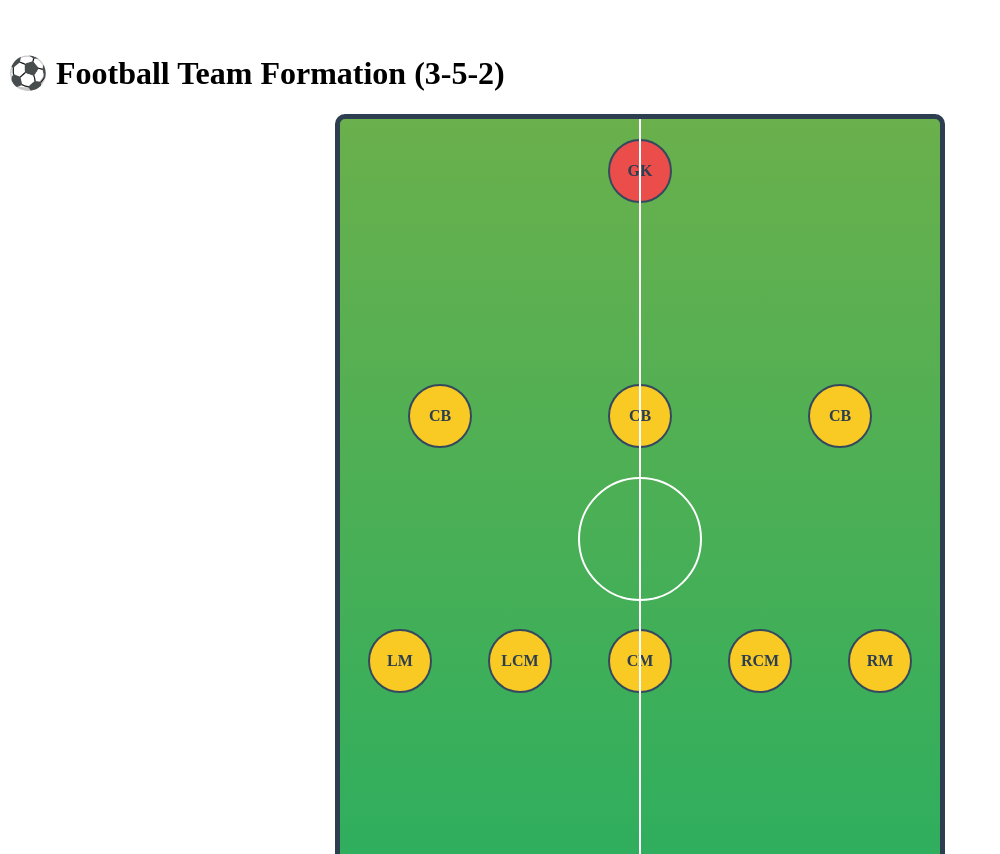
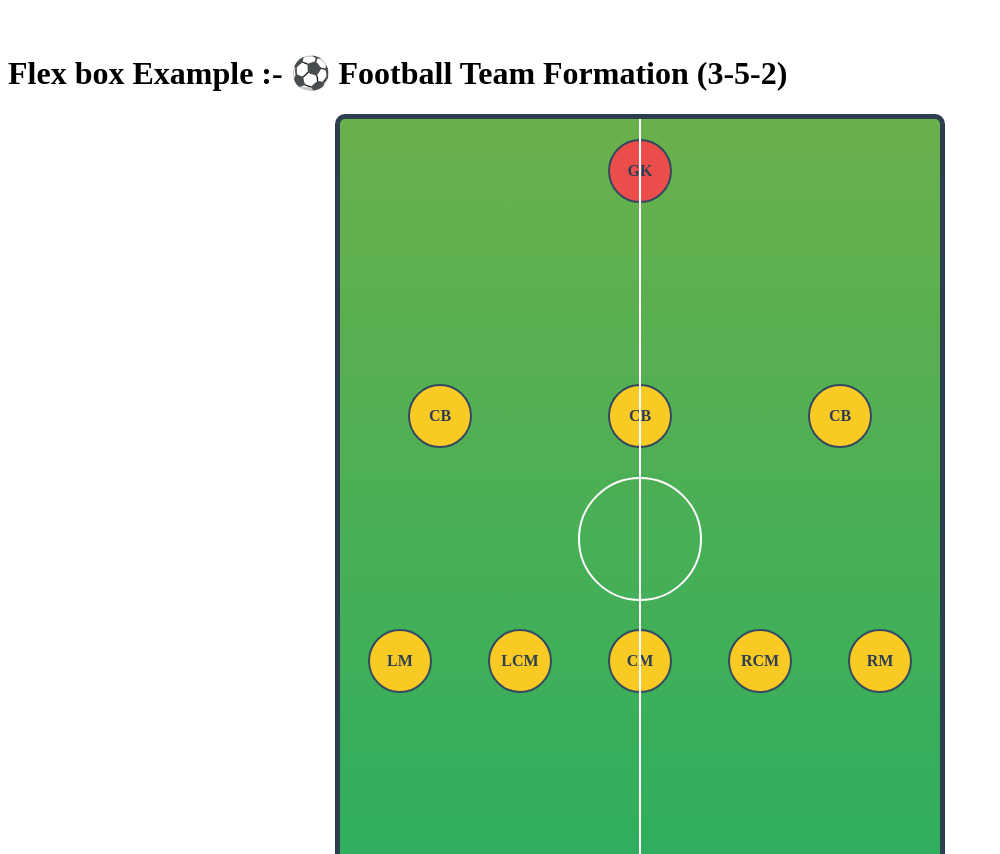
Before and after one commit to yasirsoft/H-w-5, a plain HTML site: page index.html in a window 1280 px wide. Shown: the part 1689-2543 px from the top of the page, without its empty margins (0-1000 px from the left). Drawn offline with Linux system fonts and the light colour scheme.

Commit message:
Update index.html

```diff
--- a/index.html
+++ b/index.html
@@ -3,7 +3,7 @@
   <head>
     <meta charset="UTF-8" />
     <meta name="viewport" content="width=device-width, initial-scale=1.0" />
-    <title>BOX MODEL</title>
+    <title>BOX Border Example:-</title>
     <link rel="stylesheet" href="style.css" />
 
   </head>
@@ -26,7 +26,7 @@
     <div class="box8"><h1>8. Border Radius</h1></div>
     <br />
     <br />
-      <h1>⚽ Football Team Formation (3-5-2)</h1>
+      <h1> Flex box Example :- ⚽ Football Team Formation (3-5-2)</h1>
 
   <!-- Football Field -->
   <div class="football-field">
```
